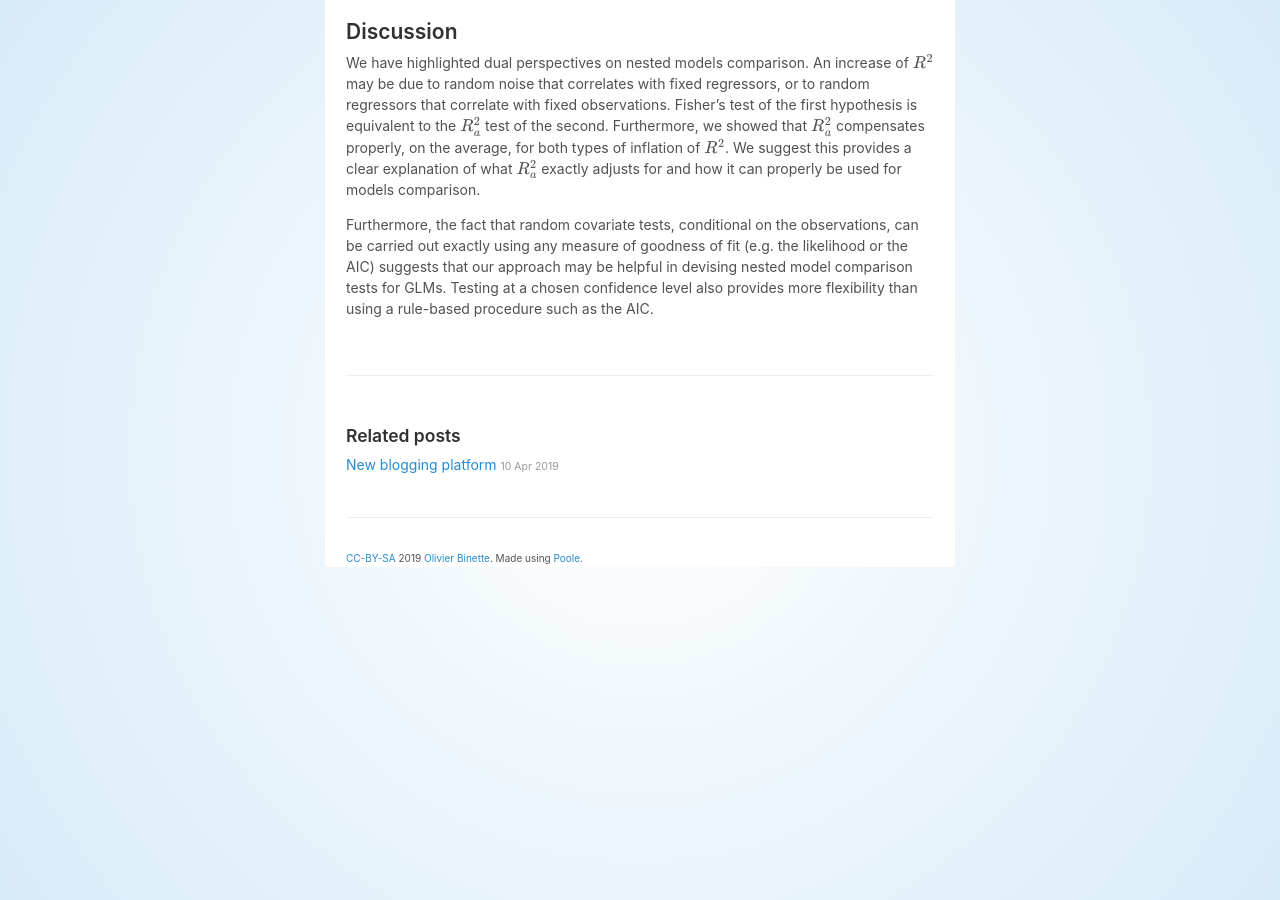
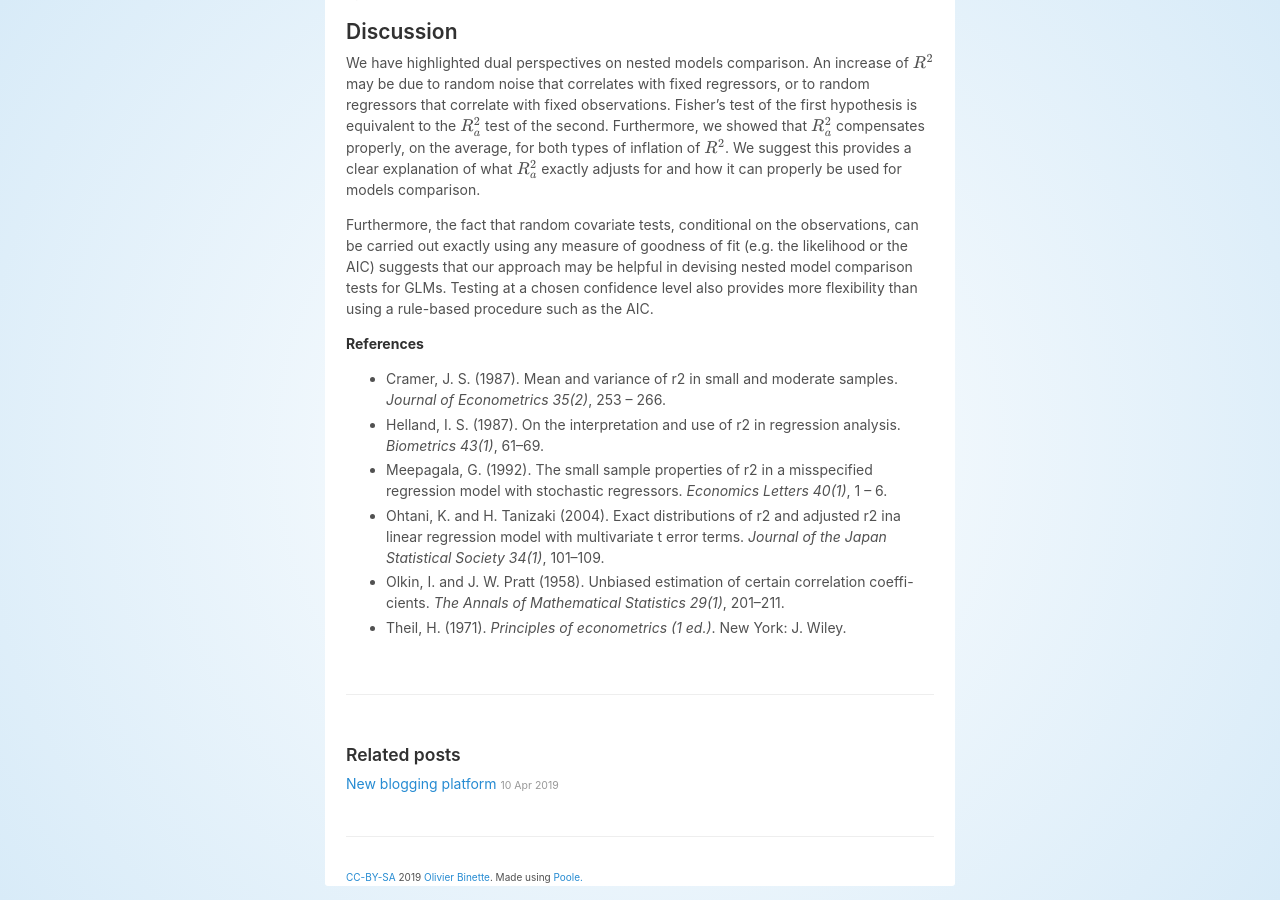
Before and after one commit to OlivierBinette/blog, a Jekyll site: the page built from _posts/2019-04-10-the-significance-of-the-adjusted-r-squared.md, in a window 1280 px wide and 900 px high, scrolled down 4705 px. Built offline with Jekyll 4.4.1, drawn with Linux system fonts in a browser that asks for light colours; formulas are drawn with MathJax 3.

Commit message:
Update 2019-04-10-the-significance-of-the-adjusted-r-squared.md

```diff
--- a/_posts/2019-04-10-the-significance-of-the-adjusted-r-squared.md
+++ b/_posts/2019-04-10-the-significance-of-the-adjusted-r-squared.md
@@ -163,3 +163,12 @@ This is a monotonous invertible transform of $\|P_\omega \hat \varepsilon\|^2/\|
 We have highlighted dual perspectives on nested models comparison. An increase of $R^2$ may be due to random noise that correlates with fixed regressors, or to random regressors that correlate with fixed observations. Fisher's test of the first hypothesis is equivalent to the $R^2_a$ test of the second. Furthermore, we showed that $R^2_a$ compensates properly, on the average, for both types of inflation of $R^2$. We suggest this provides a clear explanation of what $R^2_a$ exactly adjusts for and how it can properly be used for models comparison.
 
 Furthermore, the fact that random covariate tests, conditional on the observations, can be carried out exactly using any measure of goodness of fit (e.g. the likelihood or the AIC) suggests that our approach may be helpful in devising nested model comparison tests for GLMs. Testing at a chosen confidence level also provides more flexibility than using a rule-based procedure such as the AIC.
+
+**References**
+
+  - Cramer, J. S. (1987). Mean and variance of r2 in small and moderate samples. *Journal of Econometrics 35(2)*, 253 – 266.
+  - Helland, I. S. (1987). On the interpretation and use of r2 in regression analysis. *Biometrics 43(1)*, 61–69.
+  - Meepagala, G. (1992). The small sample properties of r2 in a misspecified regression model with stochastic regressors. *Economics Letters 40(1)*, 1 – 6.
+  - Ohtani, K. and H. Tanizaki (2004). Exact distributions of r2 and adjusted r2 ina linear regression model with multivariate t error terms. *Journal of the Japan Statistical Society 34(1)*, 101–109.
+  - Olkin, I. and J. W. Pratt (1958). Unbiased estimation of certain correlation coeffi-cients. *The Annals of Mathematical Statistics 29(1)*, 201–211.
+  - Theil, H. (1971). *Principles of econometrics (1 ed.)*. New York: J. Wiley.
```
